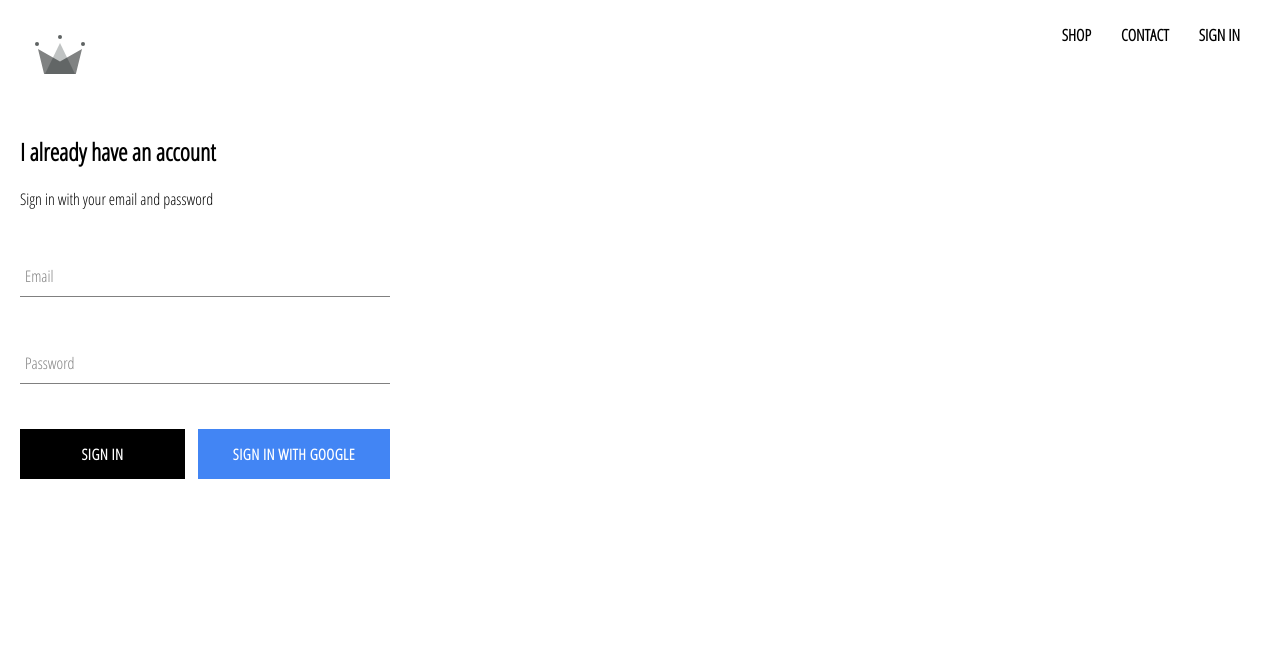
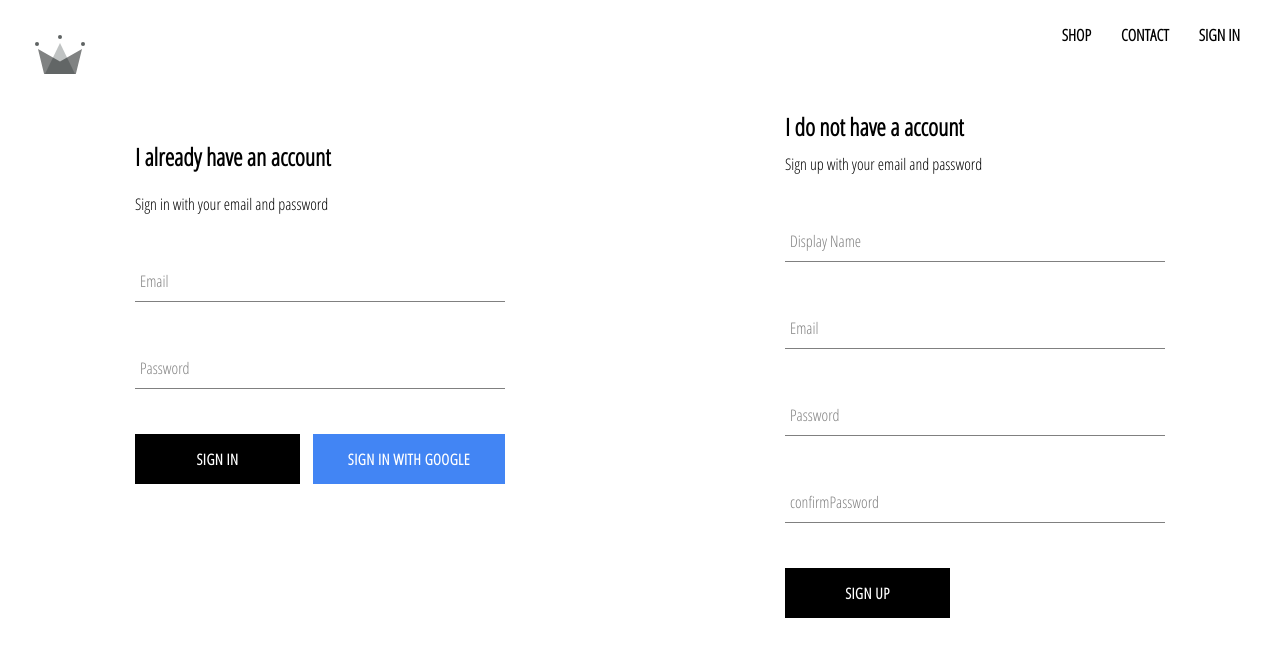
Before and after one commit to harshwalia36/crwn-clothing, a React (Create React App) app: page /signin in a window 1280 px wide. Shown: the top 656 px of the page. Built offline with nearby package versions, Linux system fonts and the light colour scheme; no server answers.

Commit message:
implemented firebase utils, included ability to store authenticated users into our firestore DB

```diff
--- a/package.json
+++ b/package.json
@@ -6,7 +6,8 @@
     "@testing-library/jest-dom": "^4.2.4",
     "@testing-library/react": "^9.4.0",
     "@testing-library/user-event": "^7.2.1",
-    "node-sass": "^4.13.1",
+    "firebase": "^7.15.1",
+    "node-sass": "^4.14.1",
     "react": "^16.12.0",
     "react-dom": "^16.12.0",
     "react-router-dom": "^5.1.2",
--- a/src/App.js
+++ b/src/App.js
@@ -5,7 +5,7 @@
 import ShopPage from './pages/shop/shop.component.jsx';
 import SigninAndSignUpPage from './pages/signin-and-signup-page/signin-and-signup-page.component.jsx';
 import Header from './components/header/header.component.jsx';
-import {auth} from './firebase/firebase.utils';
+import {auth, createUserProfileDocument} from './firebase/firebase.utils';
 
 
 
@@ -21,9 +21,24 @@
   unsubscribeFromAuth=  null
 
 componentDidMount(){        //used to firing the fetch to the back end to fetch data
-    this.unsubscribeFromAuth= auth.onAuthStateChanged(user =>{     //inside it takes the function where  the parameter is what the user state is of the auth on our firebase project
-       this.setState({currentUser:user})
-       console.log(user);
+    this.unsubscribeFromAuth= auth.onAuthStateChanged( async userAuth =>{        //inside it takes the function where  the parameter is what the user state is of the auth on our firebase project
+     if(userAuth)
+      {const userRef=await createUserProfileDocument(userAuth);
+
+        userRef.onSnapshot(snapshot =>{
+          this.setState({
+            currentUser: {
+              id:snapshot.id,
+              ...snapshot.data()
+            }
+          });
+          console.log(this.state);
+        });
+      }
+      else{
+        this.setState({currentUser: userAuth});
+      }
+
     });
   }
 
--- /dev/null
+++ b/src/components/sign-up/sign-up.component.jsx
@@ -0,0 +1,101 @@
+import React, { Component } from 'react';
+import './sign-up.styles.scss';
+import FormInput from '../form-input/form-input.component.jsx';
+import CustomButton from '../custom-button/custom-button.component';
+import {auth, createUserProfileDocument} from '../../firebase/firebase.utils';
+
+import './sign-up.styles.scss';
+
+class Signup extends Component {
+    constructor(props) {
+        super(props)
+
+        this.state = {
+             displayName:'',
+             email:'',
+             password:'',
+             confirmPassword:''
+        }
+    }
+
+    handleSubmit = async event =>{
+        event.preventDefault();
+
+        const {displayName,email,password, confirmPassword}=this.state;
+
+        if(password!==confirmPassword){
+            alert('password do not match');
+            return;
+        }
+
+        try{
+            const { user} = await auth.createUserWithEmailAndPassword(email,password);  //create a user with email and password and return it.
+
+            await createUserProfileDocument(user, { displayName });
+
+
+        this.setState ({
+            displayName:'',
+            email:'',
+            password:'',
+            confirmPassword:''
+       });
+        }
+        catch(err) {
+                console.error(err);
+        }
+    }
+
+    handleChange= async event =>{
+            const {value, name}= event.target;
+            this.setState({[name]:value});         // [name] dynamically take name and value acc. to it.
+    }
+
+    render() {
+        const {displayName,email,password, confirmPassword}=this.state;
+        return (
+            <div className='sign-up'>
+                <h2 className='title'>I do not have a account</h2>
+                <span>Sign up with your email and password</span>
+                <form className="sign-up-form" onSubmit={this.handleSubmit}>
+                    <FormInput
+                    type='text'
+                    name='displayName'
+                    value={displayName}
+                    onChange={this.handleChange}
+                    label='Display Name'
+                    required
+                    />
+                    <FormInput
+                    type='email'
+                    name='email'
+                    value={email}
+                    onChange={this.handleChange}
+                    label='Email '
+                    required
+                    />
+                    <FormInput
+                    type='password'
+                    name='password'
+                    value={password}
+                    onChange={this.handleChange}
+                    label='Password'
+                    required
+                    />
+                    <FormInput
+                    type='password'
+                    name='confirmPassword'
+                    value={confirmPassword}
+                    onChange={this.handleChange}
+                    label='confirmPassword'
+                    required
+                   />
+                    <CustomButton type="submit" onSubmit={this.handleSubmit}>SIGN UP</CustomButton>
+                </form>
+
+            </div>
+        )
+    }
+}
+
+export default Signup;
--- /dev/null
+++ b/src/components/sign-up/sign-up.styles.scss
@@ -0,0 +1,9 @@
+.sign-up{
+    display:flex;
+    flex-direction:column;
+    width:380px;
+
+    .title{
+        margin: 10px 0;
+    }
+}
--- a/src/firebase/firebase.utils.js
+++ b/src/firebase/firebase.utils.js
@@ -13,6 +13,35 @@
     measurementId: "G-ECPRQ9ZN71"
   };
 
+ export const createUserProfileDocument=async (userAuth ,additionalData) =>{
+   if(!userAuth)
+    return;
+
+    const userRef =firestore.doc(`users/${userAuth.uid}`);        //create  userRef at the path provided
+
+    const snapshot = await userRef.get();         //take a snapshot of the userRef to know the data exists or not
+
+    // docRef is used to perform CRUD operation on firestore database
+    if(!snapshot.exists)
+    {
+      const {displayName, email} = userAuth;
+      const createdAt= new Date();
+
+      try{
+            await userRef.set({
+              displayName,
+              email,
+              createdAt,
+              ...additionalData
+            })
+      }
+      catch(err){
+          console.log('error creating a user' , err.message);
+      }
+    }
+    return userRef;
+ }
+
   firebase.initializeApp(config);
 
   export const auth = firebase.auth();
--- a/src/pages/signin-and-signup-page/signin-and-signup-page.component.jsx
+++ b/src/pages/signin-and-signup-page/signin-and-signup-page.component.jsx
@@ -1,10 +1,12 @@
 import React from 'react';
 import './signin-and-signup-page.styles.scss';
 import SignIn from '../../components/sign-in/sign-in.component';
+import SignUp from '../../components/sign-up/sign-up.component';
 
 const SigninAndSignUpPage = () => (
     <div className="signin-and-signup-page">
       <SignIn />
+      <SignUp/>
     </div>
 );
 
--- a/src/pages/signin-and-signup-page/signin-and-signup-page.styles.scss
+++ b/src/pages/signin-and-signup-page/signin-and-signup-page.styles.scss
@@ -0,0 +1,6 @@
+.signin-and-signup-page{
+    display:flex;
+    width:1050px;
+    justify-content: space-between;
+    margin:30px auto;
+}
```
Also changed, not shown: 2 other files (tests, documents, lock files or other folders).
